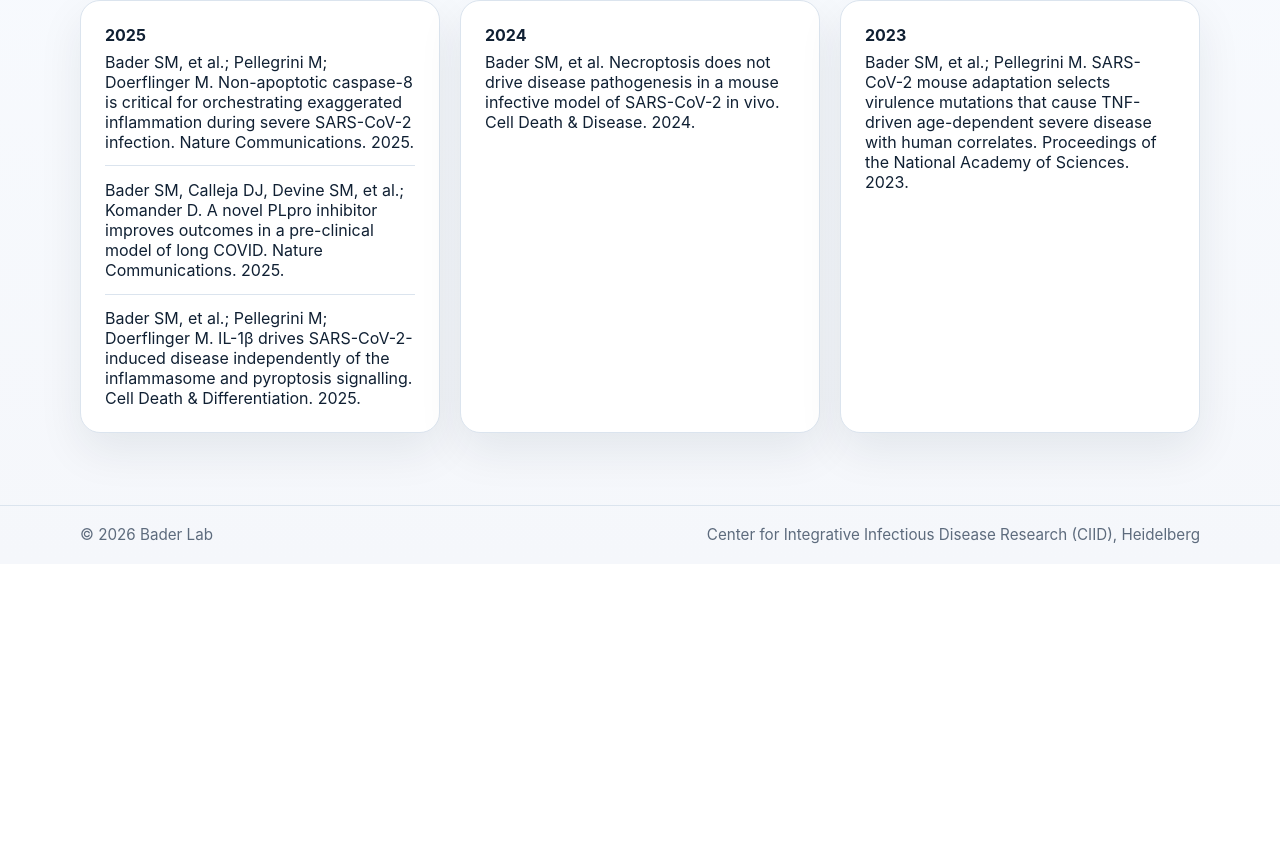
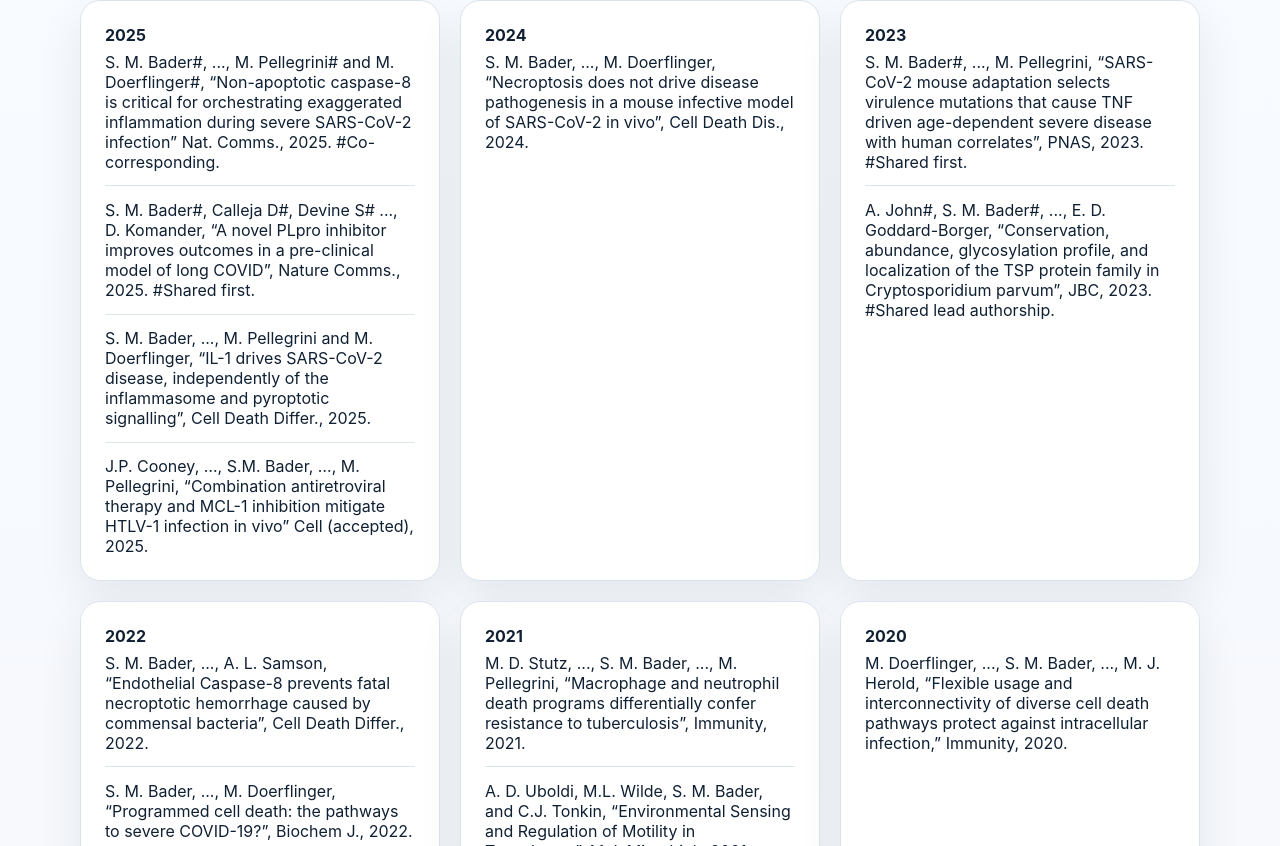
Before and after one commit to blackglasslab/website, a Next.js app: page /publications in a window 1280 px wide. Shown: the part 334-1180 px from the top of the page. Before the commit the page ends 898 px from the top, so only its background shows below. Built offline with nearby package versions, Linux system fonts and the light colour scheme.

Commit message:
Expand publications list and remove broken links

```diff
--- a/app/publications/page.js
+++ b/app/publications/page.js
@@ -21,11 +21,7 @@ export default function PublicationsPage() {
               <strong>{group.year}</strong>
               <ul className="inline-list">
                 {group.items.map((item) => (
-                  <li key={item.url}>
-                    <a href={item.url} target="_blank" rel="noreferrer">
-                      {item.citation}
-                    </a>
-                  </li>
+                  <li key={item}>{item}</li>
                 ))}
               </ul>
             </article>
--- a/app/siteData.js
+++ b/app/siteData.js
@@ -21,41 +21,47 @@ export const publicationGroups = [
   {
     year: '2025',
     items: [
-      {
-        citation:
-          'Bader SM, et al.; Pellegrini M; Doerflinger M. Non-apoptotic caspase-8 is critical for orchestrating exaggerated inflammation during severe SARS-CoV-2 infection. Nature Communications. 2025.',
-        url: 'https://www.nature.com/articles/s41467-025-56967-6',
-      },
-      {
-        citation:
-          'Bader SM, Calleja DJ, Devine SM, et al.; Komander D. A novel PLpro inhibitor improves outcomes in a pre-clinical model of long COVID. Nature Communications. 2025.',
-        url: 'https://www.nature.com/articles/s41467-025-58156-z',
-      },
-      {
-        citation:
-          'Bader SM, et al.; Pellegrini M; Doerflinger M. IL-1β drives SARS-CoV-2-induced disease independently of the inflammasome and pyroptosis signalling. Cell Death & Differentiation. 2025.',
-        url: 'https://link.springer.com/article/10.1038/s41418-025-01537-9',
-      },
+      'S. M. Bader#, ..., M. Pellegrini# and M. Doerflinger#, “Non-apoptotic caspase-8 is critical for orchestrating exaggerated inflammation during severe SARS-CoV-2 infection” Nat. Comms., 2025. #Co-corresponding.',
+      'S. M. Bader#, Calleja D#, Devine S# ..., D. Komander, “A novel PLpro inhibitor improves outcomes in a pre-clinical model of long COVID”, Nature Comms., 2025. #Shared first.',
+      'S. M. Bader, ..., M. Pellegrini and M. Doerflinger, “IL-1 drives SARS-CoV-2 disease, independently of the inflammasome and pyroptotic signalling”, Cell Death Differ., 2025.',
+      'J.P. Cooney, …, S.M. Bader, …, M. Pellegrini, “Combination antiretroviral therapy and MCL-1 inhibition mitigate HTLV-1 infection in vivo” Cell (accepted), 2025.',
     ],
   },
   {
     year: '2024',
     items: [
-      {
-        citation:
-          'Bader SM, et al. Necroptosis does not drive disease pathogenesis in a mouse infective model of SARS-CoV-2 in vivo. Cell Death & Disease. 2024.',
-        url: 'https://www.nature.com/articles/s41419-024-06417-1',
-      },
+      'S. M. Bader, ..., M. Doerflinger, “Necroptosis does not drive disease pathogenesis in a mouse infective model of SARS-CoV-2 in vivo”, Cell Death Dis., 2024.',
     ],
   },
   {
     year: '2023',
     items: [
-      {
-        citation:
-          'Bader SM, et al.; Pellegrini M. SARS-CoV-2 mouse adaptation selects virulence mutations that cause TNF-driven age-dependent severe disease with human correlates. Proceedings of the National Academy of Sciences. 2023.',
-        url: 'https://www.pnas.org/doi/10.1073/pnas.2301689120',
-      },
+      'S. M. Bader#, ..., M. Pellegrini, “SARS-CoV-2 mouse adaptation selects virulence mutations that cause TNF driven age-dependent severe disease with human correlates”, PNAS, 2023. #Shared first.',
+      'A. John#, S. M. Bader#, ..., E. D. Goddard-Borger, “Conservation, abundance, glycosylation profile, and localization of the TSP protein family in Cryptosporidium parvum”, JBC, 2023. #Shared lead authorship.',
+    ],
+  },
+  {
+    year: '2022',
+    items: [
+      'S. M. Bader, ..., A. L. Samson, “Endothelial Caspase-8 prevents fatal necroptotic hemorrhage caused by commensal bacteria”, Cell Death Differ., 2022.',
+      'S. M. Bader, ..., M. Doerflinger, “Programmed cell death: the pathways to severe COVID-19?”, Biochem J., 2022.',
+      'S. P Preston, ..., S. M. Bader, ..., Marc Pellegrini, “A necroptosis-independent function of RIPK3 promotes immune dysfunction and prevents control of chronic LCMV infection”, Cell Death Dis., 2022.',
+      'S. P Preston, ..., S. M. Bader, ..., Marc Pellegrini, “Epigenetic Silencing of RIPK3 in Hepatocytes Prevents MLKL-mediated Necroptosis from Contributing to Liver Pathologies”, Gastroenterology, 2022.',
+      'S. Seizova, ..., S. M. Bader, ..., C. J. Tonkin, “Transcriptional modification of host cells harbouring Toxoplasma gondii bradyzoites prevents IFN gamma-mediated cell death”, Cell Host Microbe, 2022.',
+      'Renz, A., … S. M. Bader, … Michael Schindler and Christoph Kaleta. “Metabolic Modeling Elucidates Phenformin and Atpenin A5 as Broad-Spectrum Antiviral Drugs”, Preprints, 2022.',
+    ],
+  },
+  {
+    year: '2021',
+    items: [
+      'M. D. Stutz, ..., S. M. Bader, ..., M. Pellegrini, “Macrophage and neutrophil death programs differentially confer resistance to tuberculosis”, Immunity, 2021.',
+      'A. D. Uboldi, M.L. Wilde, S. M. Bader, and C.J. Tonkin, “Environmental Sensing and Regulation of Motility in Toxoplasma”, Mol. Microbiol., 2021.',
+    ],
+  },
+  {
+    year: '2020',
+    items: [
+      'M. Doerflinger, ..., S. M. Bader, ..., M. J. Herold, “Flexible usage and interconnectivity of diverse cell death pathways protect against intracellular infection,” Immunity, 2020.',
     ],
   },
 ];
```
